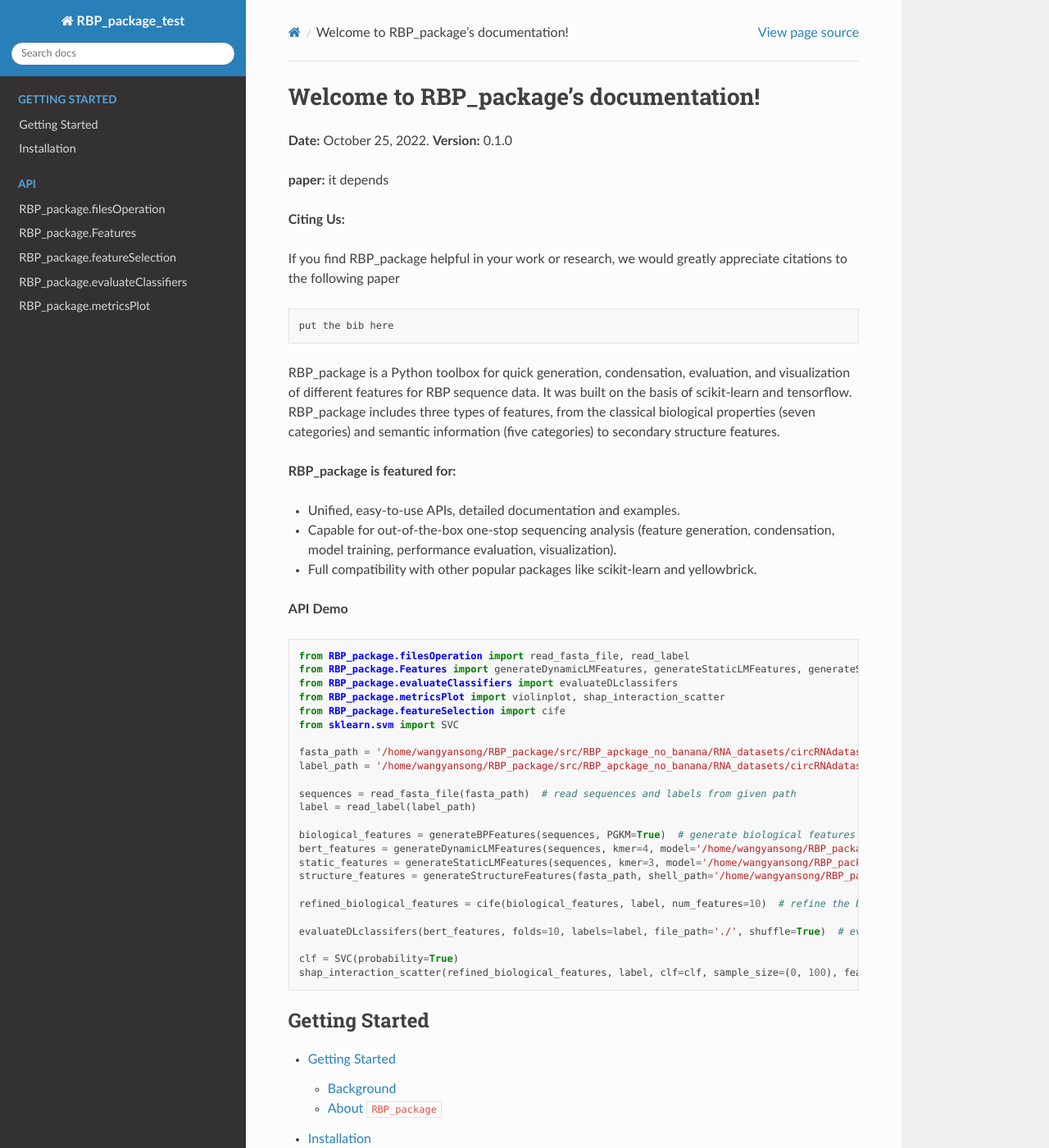
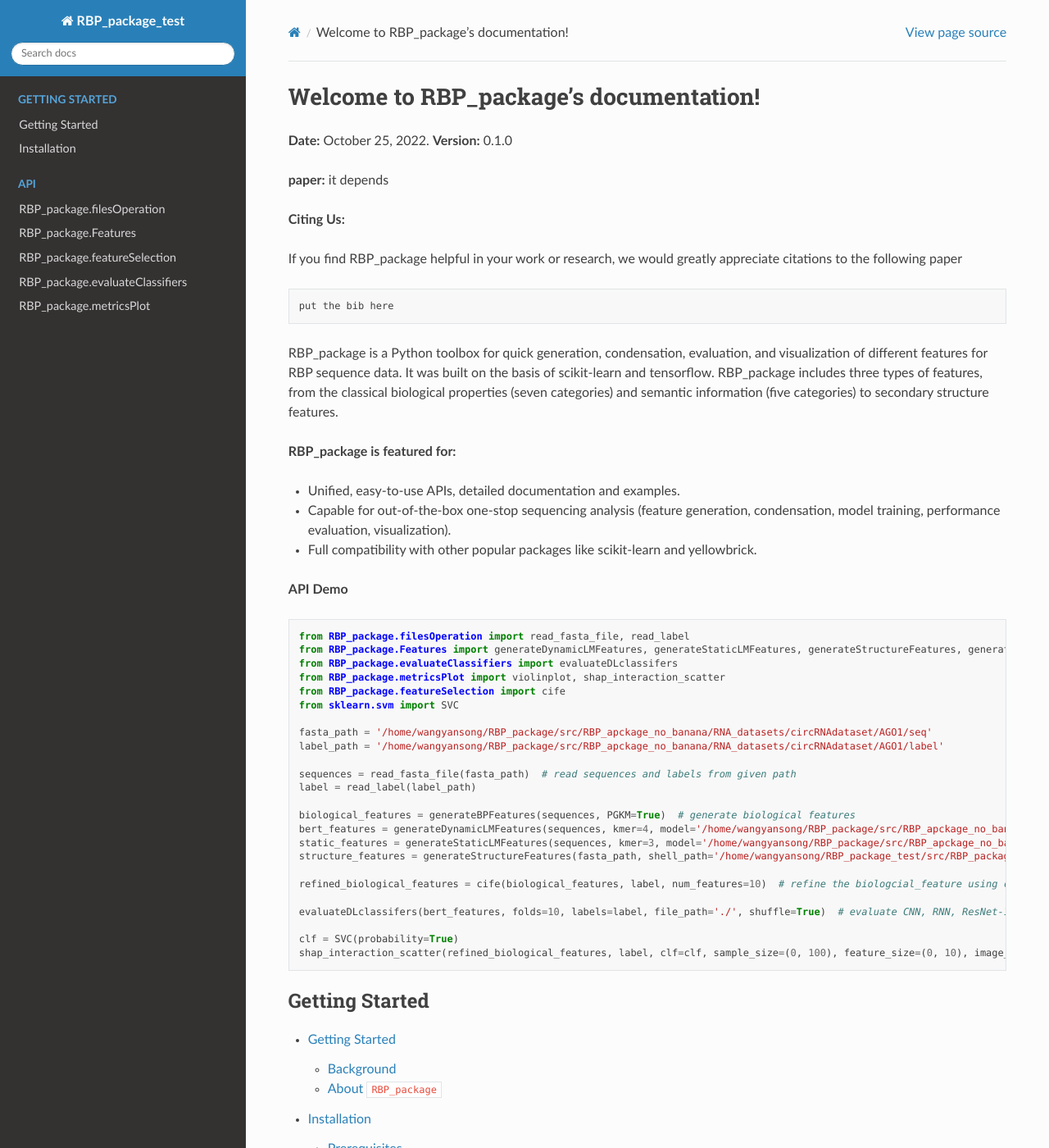
Before and after one commit to no-banana/PyRBP, a Sphinx documentation site: the page built from docs/source/index.rst, in a window 1280 px wide and 1400 px high. Shown: the whole window at 82% size. Built offline with Sphinx 7.4.7 and the Read the Docs theme 2.0.0, drawn with Linux system fonts in a browser that asks for light colours.

Commit message:
Add files via upload

```diff
--- /dev/null
+++ b/docs/source/_static/default.css
@@ -0,0 +1,3 @@
+.wy-nav-content {
+    max-width: none;
+}
--- /dev/null
+++ b/docs/source/_templates/layout.html
@@ -0,0 +1,4 @@
+{% extends "!layout.html" %}
+{% block extrahead %}
+    <link href="{{ pathto("_static/default.css", True) }}" rel="stylesheet" type="text/css">
+{% endblock %}
--- a/docs/source/conf.py
+++ b/docs/source/conf.py
@@ -15,7 +15,6 @@ release = '0.1.0'
 # https://www.sphinx-doc.org/en/master/usage/configuration.html#general-configuration
 
 extensions = ['recommonmark', 'sphinx_markdown_tables', 'sphinx.ext.autodoc']
-
 templates_path = ['_templates']
 exclude_patterns = []
 
@@ -27,4 +26,4 @@ import sphinx_rtd_theme
 html_theme = "sphinx_rtd_theme"
 html_theme_path = [sphinx_rtd_theme.get_html_theme_path()]
 # html_theme = 'alabaster'
-# html_static_path = ['_static']
+html_static_path = ['_static']
```
Also changed, not shown: 12 other files.
